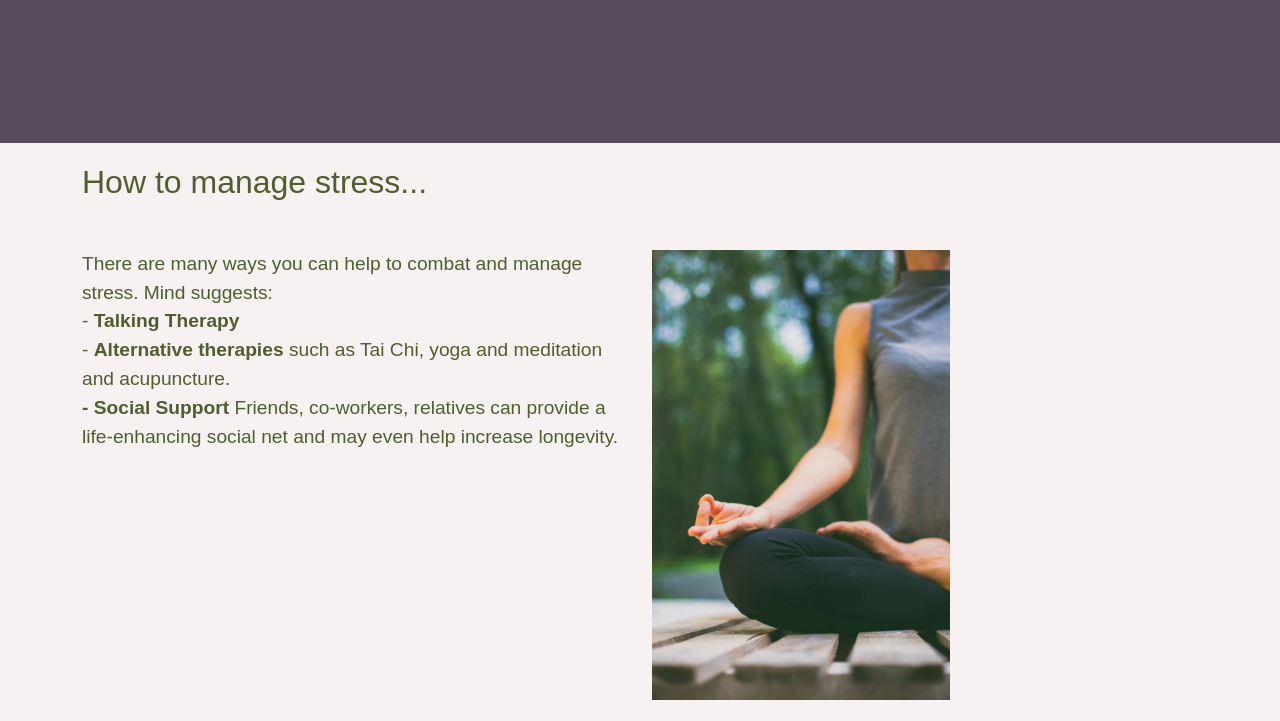
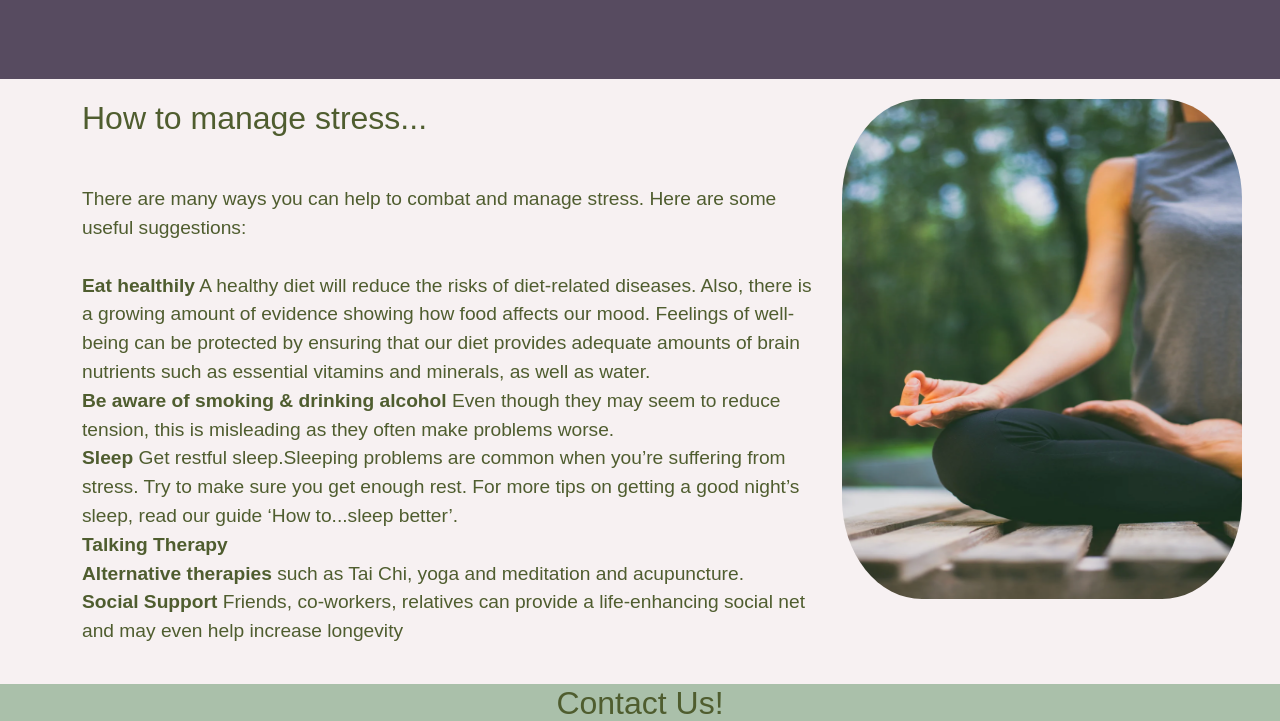
Before and after one commit to AHalla-Ma/managing-stress, a plain HTML site: page index.html in a window 1280 px wide. Shown: the part 1949-2670 px from the top of the page. Drawn offline with nearby package versions, Linux system fonts and the light colour scheme; a web font is replaced by a local one.

Commit message:
refine text in managing stress section

```diff
--- a/assets/css/style.css
+++ b/assets/css/style.css
@@ -164,20 +164,43 @@ footer {
         margin: 2px;
     }
 
+    #managing-stress {
+        height: auto;
+    }
+
+    #managing-stress img {
+        width: 200px;
+        height: 250px;
+        border-radius: 20%;
+      }
+
+      #contact p {
+        border: solid 1px #4F5D2F;
+      }
+
+      footer .social-links a {
+        width: 40px;
+        height: 40px;
+        margin-left: 10px;
+        color:#4F5D2F;
+        font-size: 1.6rem;
+    }
 
  /* Media Queries */
+
        /* Medium devices (tablets 768px and up) */
        @media screen and (min-width: 768px) {
         /* Make all cards the same height for consistency */
         .card-body {
-            min-height: 650px;
+            min-height: 500px;
         }
         .card-img-top {
             height: 350px;
         }
 
         #managing-stress img {
-            width: auto;
-            height: 35%;
+            width: 400px;
+            height: 500px;
+            text-align: right;
           }
     }
--- a/index.html
+++ b/index.html
@@ -146,28 +146,31 @@
   </div>
 </section>
 
-<section id="managing-stress" class="container justify-content-center">
+<section id="managing-stress">
+  <div class="container justify-content-center">
   <div class="row">
+    <div class="col-8">
     <h2> How to manage stress...</h2>
-    <div class="col-6">
-      <p>There are many ways you can help to combat and manage stress. Mind suggests:
+      <p>There are many ways you can help to combat and manage stress. Here are some useful suggestions:
         <br>
-        - <strong>Talking Therapy</strong>
-        <br> - <strong>Alternative therapies </strong>such as Tai Chi, yoga and meditation and acupuncture.
-        <br> <strong> - Social Support </strong>
-        Friends, co-workers, relatives can provide a life-enhancing social net and may even help increase longevity.
-
+        <br>
+        <strong>Eat healthily</strong> A healthy diet will reduce the risks of diet-related diseases. Also, there is a growing amount of evidence showing how food affects our mood. Feelings of well-being can be protected by ensuring that our diet provides adequate amounts of brain nutrients such as essential vitamins and minerals, as well as water.<br>
+        <strong> Be aware of smoking & drinking alcohol</strong> Even though they may seem to reduce tension, this is misleading as they often make problems worse.
+        <br> <strong>Sleep</strong> Get restful sleep.Sleeping problems are common when you’re suffering from stress. Try to make sure you get enough rest. For more tips on getting a good night’s sleep, read our guide ‘How to...sleep better’.
+       <br> <strong>Talking Therapy</strong>
+        <br> <strong>Alternative therapies </strong>such as Tai Chi, yoga and meditation and acupuncture.
+        <br> <strong>Social Support </strong>
+        Friends, co-workers, relatives can provide a life-enhancing social net and may even help increase longevity
       </p>
     </div>
 
-    <div class="col-6">
+    <div class="col-4 text-end">
 
         <img src="assets/images/yoga.png" alt="woman practicing yoga and meditation">
-
+      </div>
     </div>
-  </div>
-  </div>
-
+    </div>
+</div>
 </section>
 
 
@@ -180,7 +183,7 @@
 
           <!--Contact Info-->
           <div class="contact">
-              <i class="fa-solid fa-location-pin"></i> <strong>Solving Stress</strong>123 Stress Free Avenue<br>
+              <i class="fa-solid fa-location-pin"></i> <strong>Solving Stress</strong> 123 Stress Free Avenue<br>
 
           <i class="fa-solid fa-phone"></i>012 345 6789<br>
               <i class="fa-solid fa-paper-plane"></i>info@solving-stress.co</p>
```
